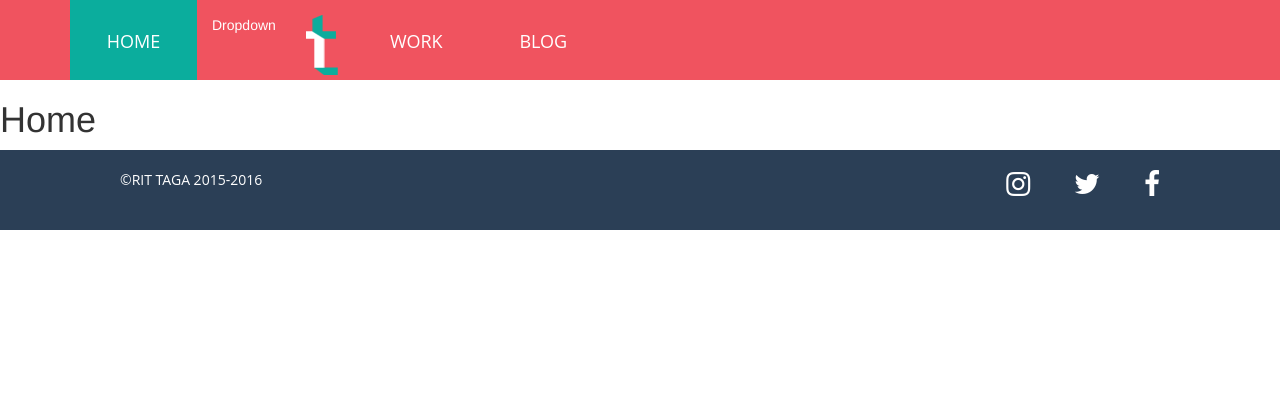
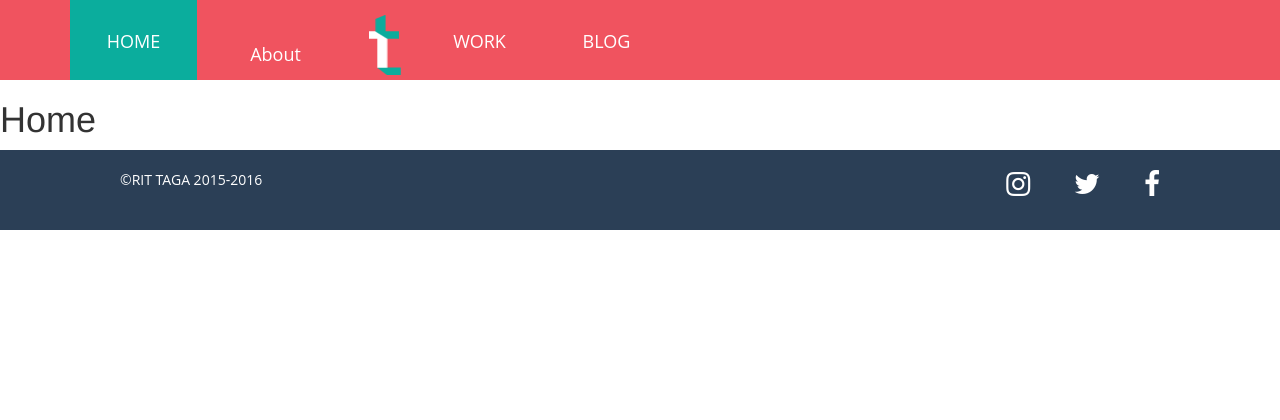
Before and after one commit to lauravsilva/TAGAWeb2015, a PHP site: page /index.php in a window 1280 px wide. Shown: the top 420 px of the page. Run offline with PHP 8.4, Linux system fonts and the light colour scheme; some libraries are stand-ins or nearby versions.

Commit message:
navigation fixes

```diff
--- a/src/header.php
+++ b/src/header.php
@@ -32,8 +32,8 @@
         <div class="navbar">
           <ul class="nav navbar-nav">
               <li <?= $active_page == "home" ? "class='active'": ""?>><div class="navlink"><a href="index.php">HOME</a></div></li>
-              <li class="dropdown" <?= $active_page == "members" ? "class='active'": ""?><?= $active_page == "process" ? "class='active'": ""?>>
-                <a href="#" class="dropdown-toggle" data-toggle="dropdown" role="button" aria-haspopup="true" aria-expanded="false">Dropdown</a>
+              <li class="dropdown">
+                  <a href="#" class="dropdown-toggle" data-toggle="dropdown" role="button" aria-haspopup="true" aria-expanded="false"><div class="navlink">About</div></a>
                 <ul class="dropdown-menu">
                   <li><a href="members.php">Members</a></li>
                   <li><a href="process.php">Process</a></li>
```
